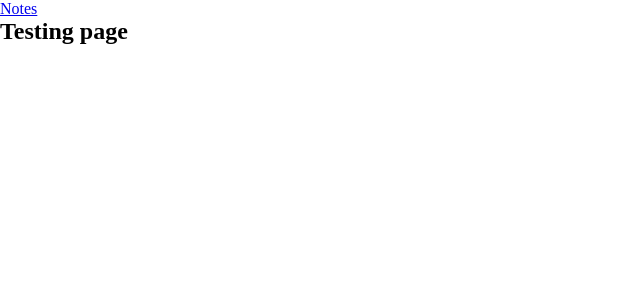
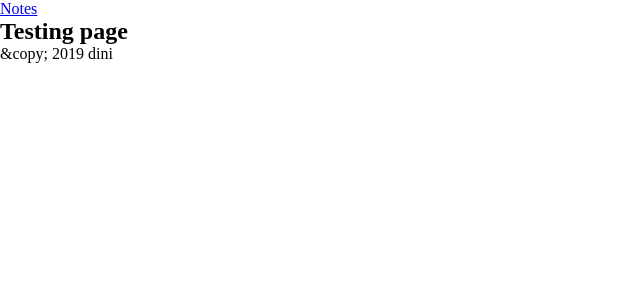
Before and after one commit to dini/dini.github.io, a Jekyll site: the page built from index.md, in a window 1280 px wide. Shown: the top 300 px of the page, without its empty margins (0-640 px from the left). Built offline with Jekyll 4.4.1, drawn with Linux system fonts in a browser that asks for light colours; comment, search, counter and statistics services are not loaded.

Commit message:
add copyright

```diff
--- a/_config.yml
+++ b/_config.yml
@@ -1,7 +1,7 @@
 title: Notes
 description: For everlasting memory.
 lang: ru_RU
-
+copyright: "&copy; 2019 dini"
 version: 3.5.0
 
 sass:
--- a/_includes/footer.html
+++ b/_includes/footer.html
@@ -1,5 +1,8 @@
 <!-- Footer -->
-<footer>
+<footer class="site-footer">
+    <div class="wrapper">
+        <p>{{ site.copyright | escape }}</p>
+    </div>
 </footer>
 {%- include analytics.html -%}
 {%- include search_script.html -%}
--- a/_includes/head.html
+++ b/_includes/head.html
@@ -1,7 +1,6 @@
 <head>
 {%- include meta.html -%}
 {%- include css.html -%}
-{%- include title.html -%}
 {%- include favicon.html -%}
 {%- include hooks.html -%}
 {% feed_meta %}
--- a/_includes/title.html
+++ /dev/null
@@ -1,8 +0,0 @@
-<!-- Title -->
-<title>
-{% if page.title == "Home" %}
-    {{ site.title }} &middot; {{ site.tagline }}
-{% else %}
-    {{ page.title }} &middot; {{ site.title }}
-{% endif %}
-</title>
```
